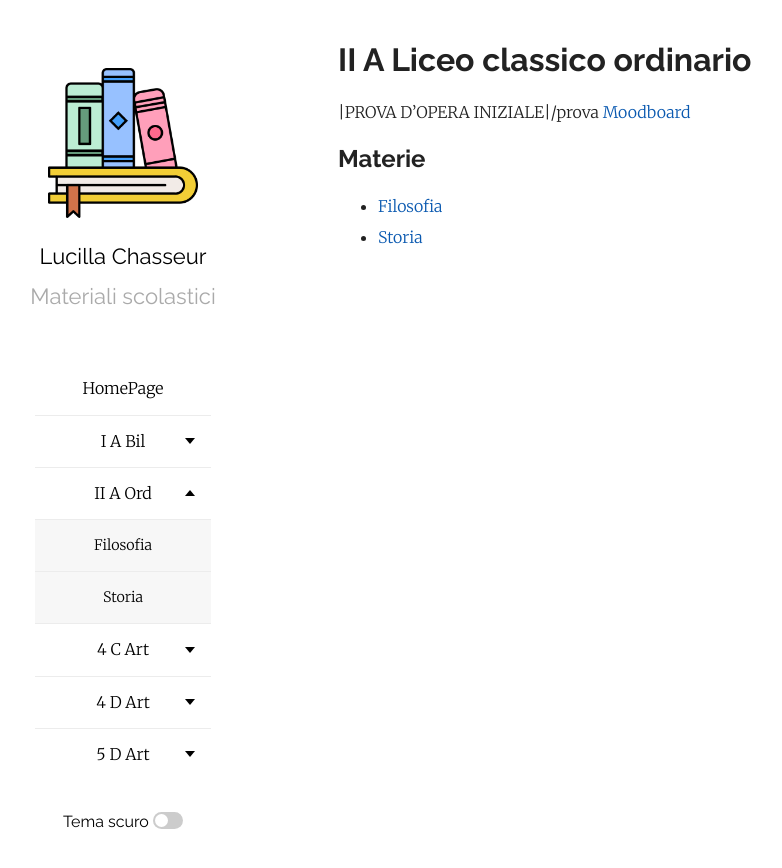
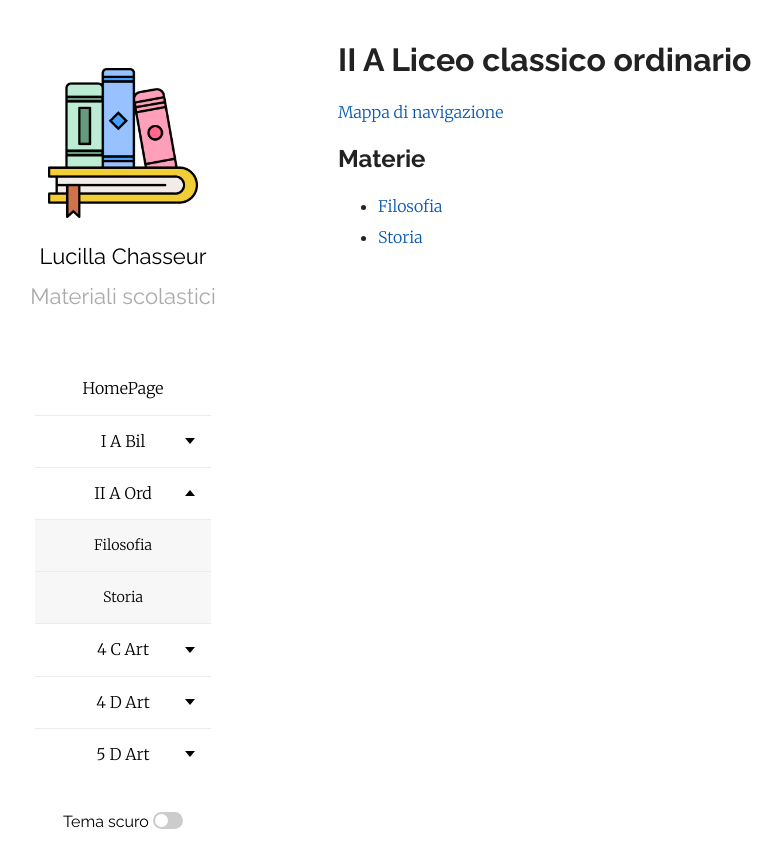
Before and after one commit to efemeridi/efemeridi.github.io, a Jekyll site: the page built from 2a_ord.md, in a window 1280 px wide. Shown: the top 868 px of the page, without its empty margins (62-844 px from the left). Built offline with Jekyll 4.4.1, drawn with Linux system fonts in a browser that asks for light colours; our own code applies the rules of GitHub Pages for plain Markdown files.

Commit message:
Update link for initial exam document

```diff
--- a/2a_ord.md
+++ b/2a_ord.md
@@ -3,7 +3,7 @@ layout: page
 ---
 # II A Liceo classico ordinario
 
-|PROVA D'OPERA INIZIALE|/prova [Moodboard](/materiali/II_A_ord/PROVA_D_OPERA_INIZIALE_STUDENTI.pdf)
+[Mappa di navigazione](materiali/II_A_ord/PROVA_D_OPERA_INIZIALE/PROVA_D_OPERA_INIZIALE_STUDENTI_IIA_ord.pdf)
 ## Materie
 
 - [Filosofia](/2a_ord_filosofia)
```
